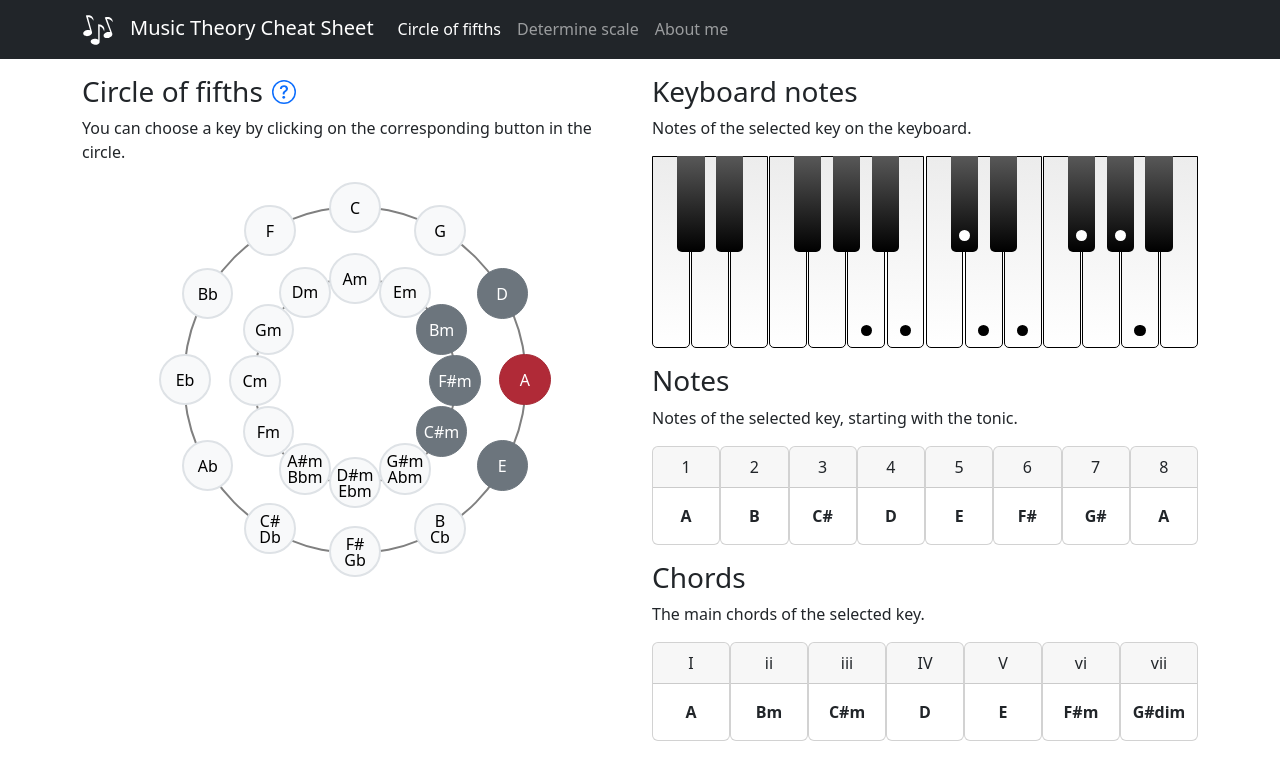
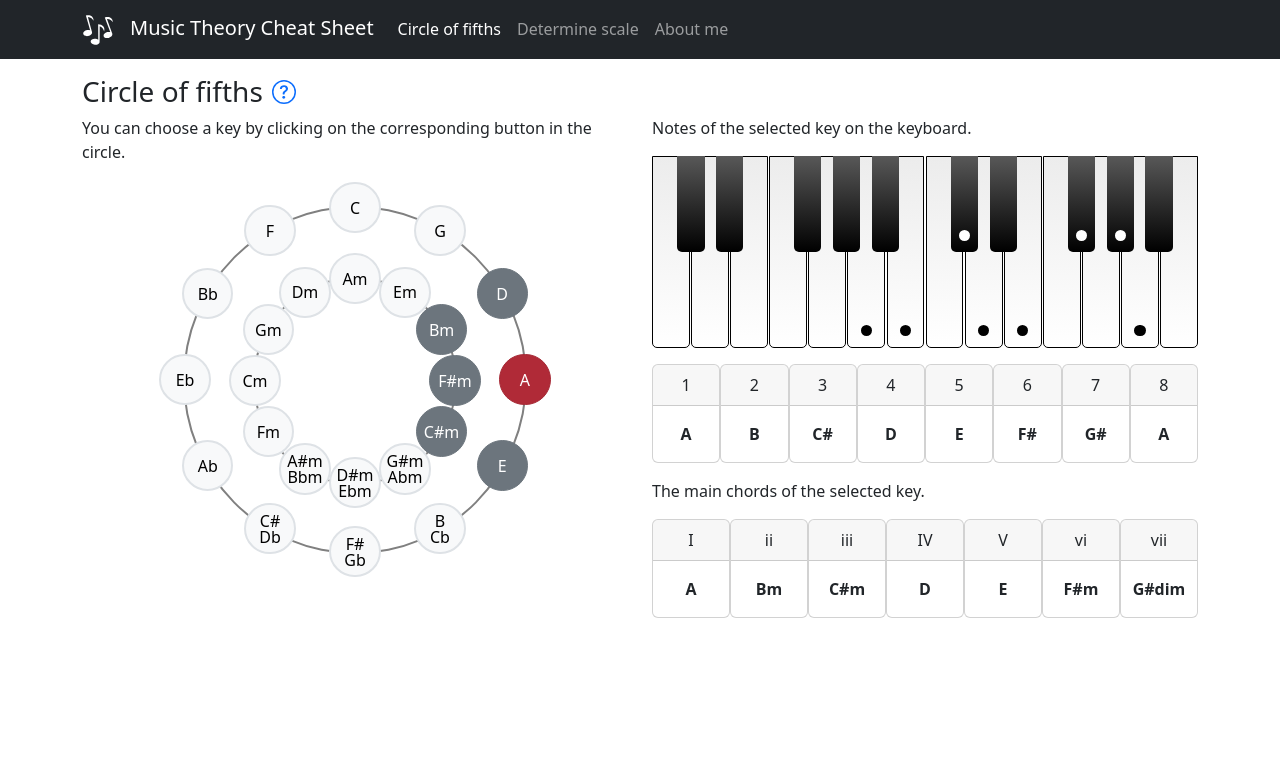
Before and after one commit to cantti/music-theory-cheat-sheet, a React (Create React App) app: page /circle/A in a window 1280 px wide. Shown: the top 780 px of the page. Built offline with nearby package versions, Linux system fonts and the light colour scheme; no server answers.

Commit message:
Improve animations

```diff
--- a/src/components/ScaleInfo.tsx
+++ b/src/components/ScaleInfo.tsx
@@ -1,12 +1,7 @@
 import { motion } from 'framer-motion';
 import _ from 'lodash';
 import { useState } from 'react';
-import {
-    Button,
-    Card, Col,
-    Modal,
-    Row
-} from 'react-bootstrap';
+import { Button, Card, Col, Modal, Row } from 'react-bootstrap';
 import { BsQuestionCircle } from 'react-icons/bs';
 import { useNavigate, useParams } from 'react-router-dom';
 import { MajorScale } from '../theory-utils/scales/MajorScale';
@@ -119,7 +114,6 @@ export function ScaleInfo() {
 
     return (
         <Row>
-            <Col xs={12} md={6}>
             <h3 className="d-flex align-items-center">
                 Circle of fifths
                 <Button
@@ -130,6 +124,7 @@ export function ScaleInfo() {
                     <BsQuestionCircle size="1.5rem" />
                 </Button>
             </h3>
+            <Col xs={12} md={6}>
                 <div className="mb-2">
                     <p>
                         You can choose a key by clicking on the corresponding
@@ -148,39 +143,30 @@ export function ScaleInfo() {
                 </div>
             </Col>
             <Col xs={12} md={6}>
-                <h3>Keyboard notes</h3>
-                <p>Notes of the selected key on the keyboard.</p>
                 <motion.div
-                    key={activeScale.format() + 'piano'}
+                    key={activeScale.format()}
                     initial={{ rotateY: 180 }}
                     animate={{ rotateY: 0 }}
                     transition={{
-                        duration: 0.5,
+                        duration: 0.3,
                     }}
-                    className="mb-3"
                 >
+                    <p>Notes of the selected key on the keyboard.</p>
+                    <div className="mb-3">
                         <Piano
                             highlightedNotes={activeScale.notes}
                             startOctave={activeScale == null ? 0 : undefined}
                             endOctave={activeScale == null ? 1 : undefined}
                         />
-                </motion.div>
+                    </div>
 
-                <h3>Notes</h3>
-                <p>Notes of the selected key, starting with the tonic.</p>
-                <motion.div
-                    key={activeScale.format() + 'notes'}
-                    initial={{ rotateY: 180 }}
-                    animate={{ rotateY: 0 }}
-                    transition={{
-                        duration: 0.5,
-                    }}
-                    className="d-flex mb-3"
-                >
+                    <div className="d-flex mb-3">
                         {activeScale.notes.map((note, index) => {
                             return (
                                 <Card
-                                key={activeScale.format() + note.format(true)}
+                                    key={
+                                        activeScale.format() + note.format(true)
+                                    }
                                     className="flex-even"
                                 >
                                     <Card.Header className="text-center">
@@ -192,19 +178,10 @@ export function ScaleInfo() {
                                 </Card>
                             );
                         })}
-                </motion.div>
+                    </div>
 
-                <h3>Chords</h3>
                     <p>The main chords of the selected key.</p>
-                <motion.div
-                    key={activeScale.format() + 'chords'}
-                    initial={{ rotateY: '180deg' }}
-                    animate={{ rotateY: '0' }}
-                    transition={{
-                        duration: 0.5,
-                    }}
-                    className="d-flex mb-3"
-                >
+                    <div className="d-flex mb-3">
                         {(activeScale instanceof MajorScale
                             ? ['I', 'ii', 'iii', 'IV', 'V', 'vi', 'vii']
                             : ['i', 'iidim', 'III', 'iv', 'v', 'VI', 'VII']
@@ -220,6 +197,7 @@ export function ScaleInfo() {
                                 </Card.Body>
                             </Card>
                         ))}
+                    </div>
                 </motion.div>
             </Col>
             <Modal show={showHelp} onHide={() => setShowHelp(false)}>
```
Lines whose indentation alone changed are shown as unchanged.
